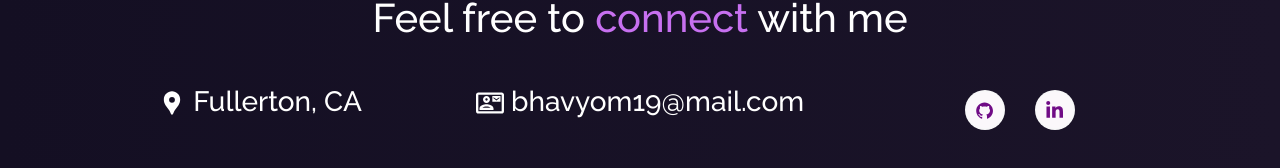
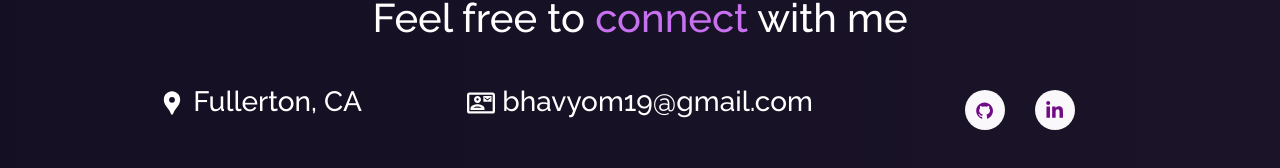
Before and after one commit to bhavyom-singh/portfolio, a React (Vite) app: page / in a window 1280 px wide. Shown: the part 7148-7316 px from the top of the page. Built offline with nearby package versions, Linux system fonts and the light colour scheme.

Commit message:
Fixed contact email

```diff
--- a/src/components/ContactMe.jsx
+++ b/src/components/ContactMe.jsx
@@ -26,7 +26,7 @@ export default function ContactMe() {
                 href="mailto:bhavyom19@mail.com"
                 style={{ textDecoration: "none", color: "white" }}
               >
-                bhavyom19@mail.com
+                bhavyom19@gmail.com
               </a>
             </h3>
           </Col>
```
